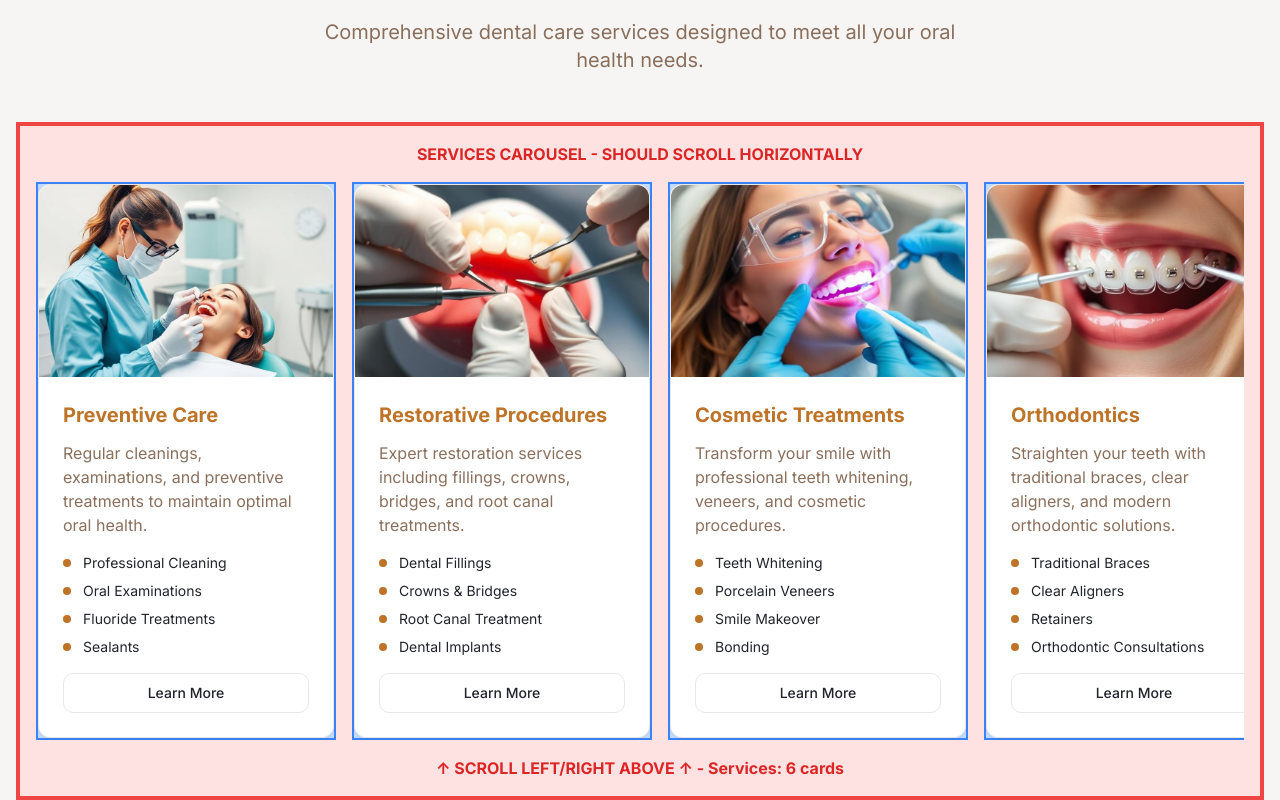
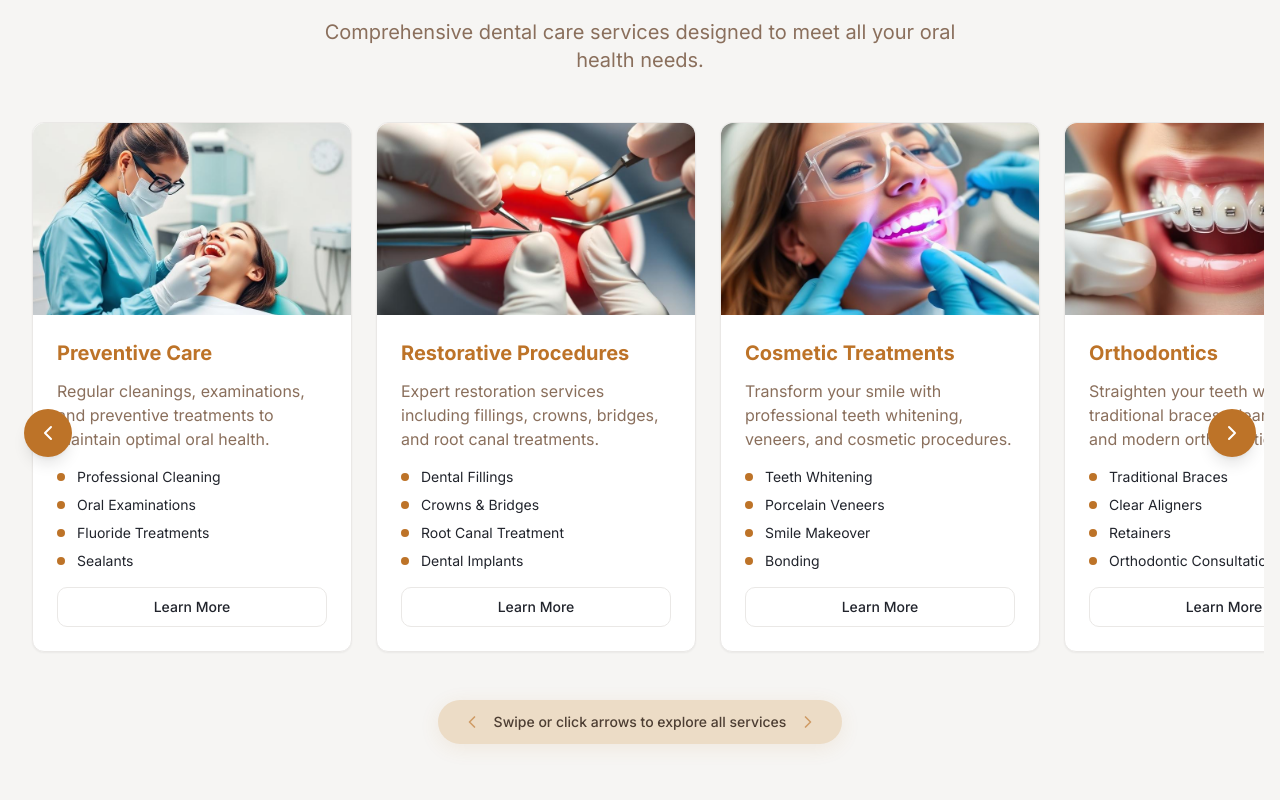
Before and after one commit to AarshKariya/doc-website-2, a React (Vite) app: page / in a window 1280 px wide. Shown: the part 3280-4080 px from the top of the page. Built offline with nearby package versions, Linux system fonts and the light colour scheme.

Commit message:
Update carousel functionality
Updated the services section to implement the requested infinite carousel with manual scroll, swipe functionality, navigation arrows, and scroll indicators.

```diff
--- a/src/pages/Index.tsx
+++ b/src/pages/Index.tsx
@@ -410,23 +410,25 @@ const Index = () => {
             </p>
           </div>
 
-          {/* Carousel Container - Force Horizontal Scroll */}
-          <div className="relative bg-red-100 p-4 border-4 border-red-500">
-            <p className="text-center text-red-600 font-bold mb-4">SERVICES CAROUSEL - SHOULD SCROLL HORIZONTALLY</p>
-            <div className="w-full overflow-x-scroll overflow-y-hidden" style={{
-              display: 'flex',
-              flexWrap: 'nowrap',
-              gap: '1rem',
-              scrollBehavior: 'smooth',
-              WebkitOverflowScrolling: 'touch'
-            }}>
+          {/* Services Carousel */}
+          <div className="relative">
+            <div
+              id="services-scroll"
+              className="flex overflow-x-auto gap-6 pb-4 snap-x snap-mandatory scrollbar-hide px-4"
+              style={{
+                scrollbarWidth: 'none',
+                msOverflowStyle: 'none',
+                scrollBehavior: 'smooth',
+                WebkitOverflowScrolling: 'touch'
+              }}
+            >
+              <style>{`.scrollbar-hide::-webkit-scrollbar { display: none; }`}</style>
               {services.map((service, index) => (
                 <div
                   key={index}
-                  className="flex-shrink-0 bg-blue-200 border-2 border-blue-500"
-                  style={{ width: '300px', minWidth: '300px' }}
+                  className="flex-none w-[280px] md:w-[320px] snap-center"
                 >
-                  <Card className="hover-lift scroll-reveal shadow-soft h-full">
+                  <Card className="hover-lift scroll-reveal shadow-soft h-full transition-transform duration-300 hover:scale-105">
                     <div className="relative overflow-hidden rounded-t-lg">
                       <img
                         src={service.image}
@@ -446,7 +448,7 @@ const Index = () => {
                           </li>
                         ))}
                       </ul>
-                      <Button variant="outline" className="w-full">
+                      <Button variant="outline" className="w-full hover:bg-primary hover:text-primary-foreground transition-colors">
                         Learn More
                       </Button>
                     </CardContent>
@@ -454,8 +456,41 @@ const Index = () => {
                 </div>
               ))}
             </div>
-            <div className="text-center mt-4 text-red-600 font-bold">
-              ↑ SCROLL LEFT/RIGHT ABOVE ↑ - Services: {services.length} cards
+
+            {/* Navigation Arrows */}
+            <button
+              onClick={() => {
+                const container = document.getElementById('services-scroll');
+                if (container) {
+                  container.scrollBy({ left: -320, behavior: 'smooth' });
+                }
+              }}
+              className="absolute left-2 top-1/2 -translate-y-1/2 z-10 w-12 h-12 rounded-full bg-primary text-primary-foreground shadow-lg hover:bg-primary-dark transition-all duration-200 flex items-center justify-center hover:scale-110"
+            >
+              <ChevronLeft className="w-6 h-6" />
+            </button>
+
+            <button
+              onClick={() => {
+                const container = document.getElementById('services-scroll');
+                if (container) {
+                  container.scrollBy({ left: 320, behavior: 'smooth' });
+                }
+              }}
+              className="absolute right-2 top-1/2 -translate-y-1/2 z-10 w-12 h-12 rounded-full bg-primary text-primary-foreground shadow-lg hover:bg-primary-dark transition-all duration-200 flex items-center justify-center hover:scale-110"
+            >
+              <ChevronRight className="w-6 h-6" />
+            </button>
+
+            {/* Scroll Indicator */}
+            <div className="flex justify-center mt-8">
+              <div className="flex items-center space-x-3 bg-accent rounded-full px-6 py-3 shadow-soft">
+                <ChevronLeft className="w-5 h-5 text-primary animate-pulse" />
+                <span className="text-sm font-medium text-accent-foreground">
+                  Swipe or click arrows to explore all services
+                </span>
+                <ChevronRight className="w-5 h-5 text-primary animate-pulse" />
+              </div>
             </div>
           </div>
         </div>
```
